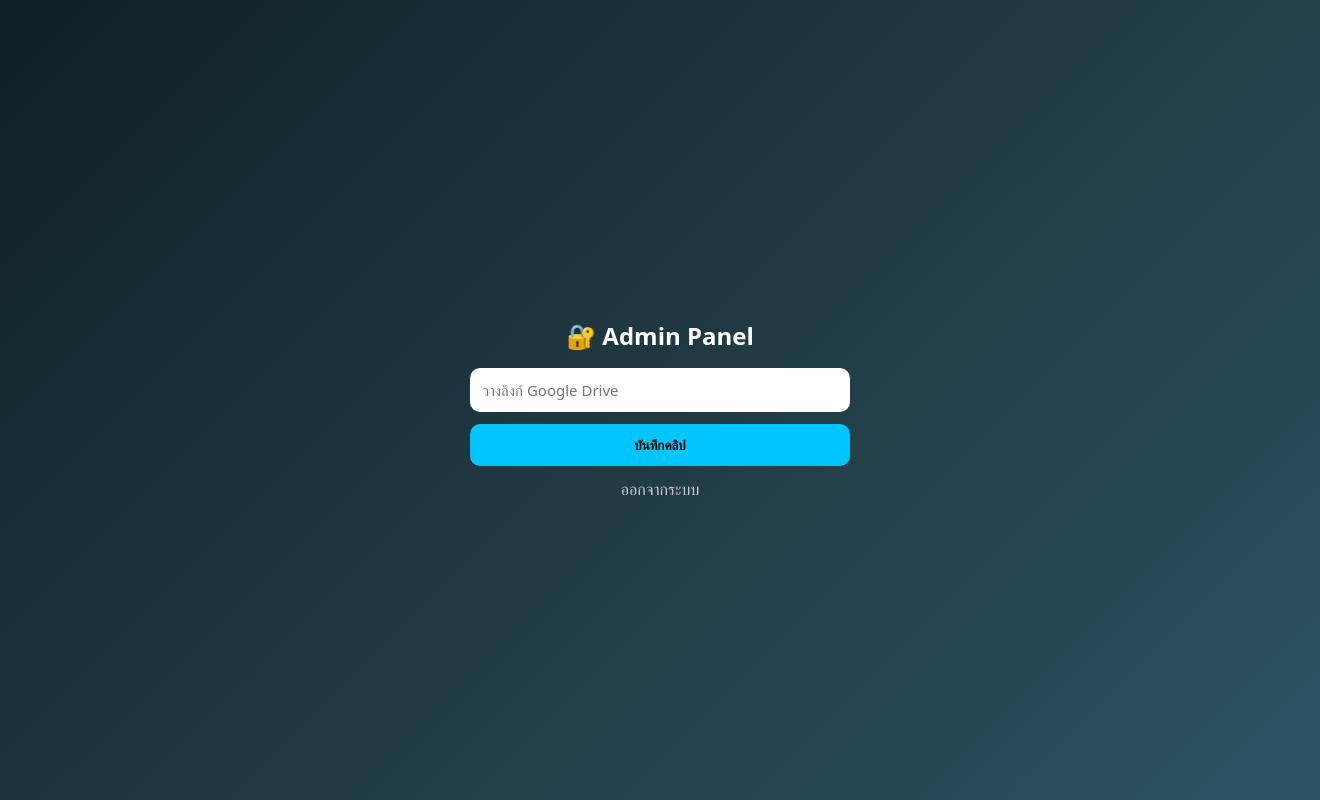
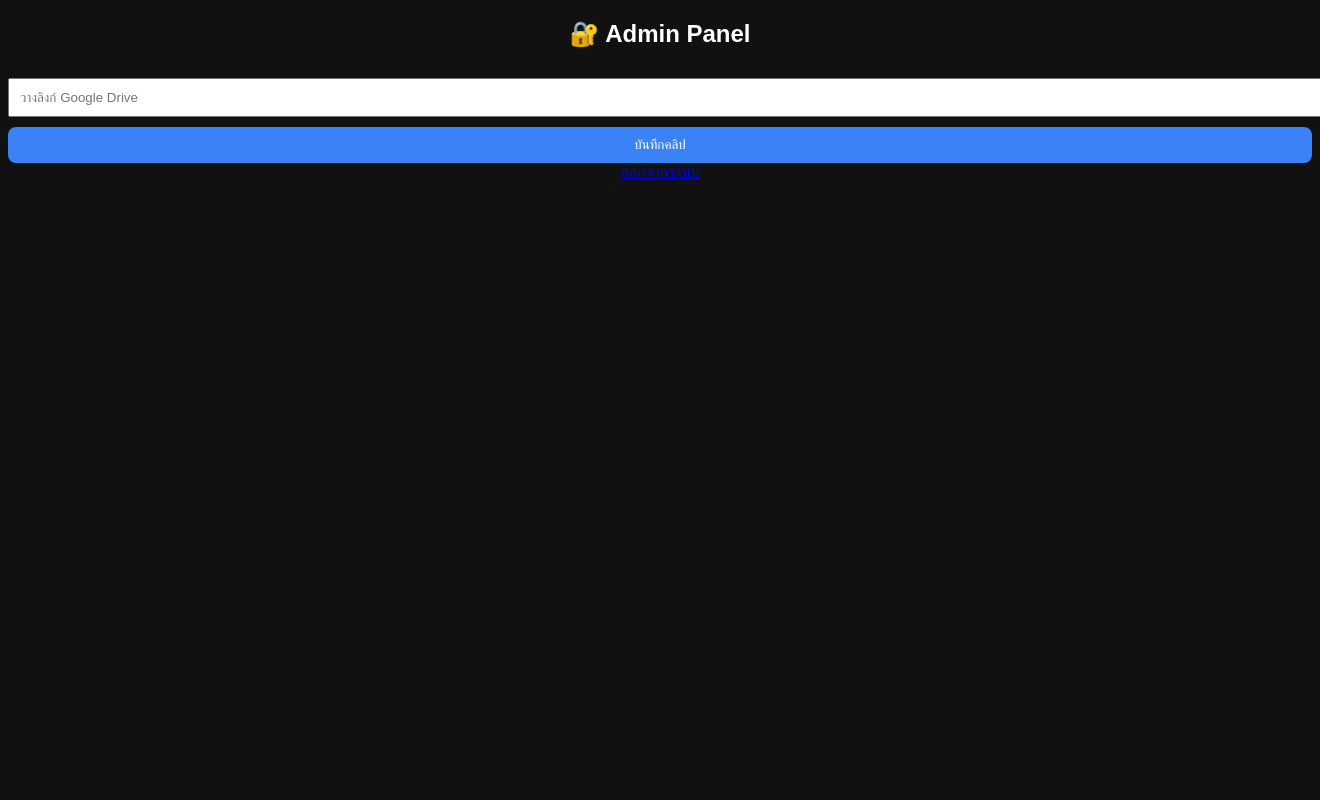
Before and after one commit to Phechr2025/video, a Flask app: page /admin in a window 1320 px wide; the page is wider, and only the part inside the window is pictured. Run offline with Flask 3, Linux system fonts and the light colour scheme; the visitor is signed in with stand-in values (Sample User, id 1).

Commit message:
Update style.css

```diff
--- a/static/style.css
+++ b/static/style.css
@@ -1,97 +1,5 @@
-* {
-  box-sizing: border-box;
-  font-family: system-ui, sans-serif;
-}
-
-body {
-  margin: 0;
-  min-height: 100vh;
-  background: linear-gradient(135deg, #0f2027, #203a43, #2c5364);
-  display: flex;
-  justify-content: center;
-  align-items: center;
-  color: #fff;
-}
-
-.container {
-  width: 100%;
-  max-width: 900px;
-  padding: 20px;
-  text-align: center;
-}
-
-.small {
-  max-width: 420px;
-}
-
-h1, h2 {
-  margin-bottom: 16px;
-}
-
-.video-box {
-  position: relative;
-  padding-top: 56.25%;
-  border-radius: 16px;
-  overflow: hidden;
-  background: #000;
-  box-shadow: 0 20px 40px rgba(0,0,0,0.45);
-}
-
-.video-box iframe {
-  position: absolute;
-  inset: 0;
-  width: 100%;
-  height: 100%;
-  border: none;
-}
-
-/* บังปุ่มเปิดหน้าต่างใหม่ + เมนู Google Drive */
-.block-google-ui {
-  position: absolute;
-  top: 0;
-  right: 0;
-  width: 90px;
-  height: 70px;
-  z-index: 10;
-}
-
-input {
-  width: 100%;
-  padding: 12px;
-  margin-bottom: 12px;
-  border-radius: 10px;
-  border: none;
-  font-size: 15px;
-}
-
-button {
-  width: 100%;
-  padding: 12px;
-  border-radius: 10px;
-  border: none;
-  background: #00c6ff;
-  font-weight: bold;
-  cursor: pointer;
-}
-
-button:hover {
-  opacity: 0.9;
-}
-
-.error {
-  color: #ff6b6b;
-  margin-bottom: 10px;
-}
-
-.logout {
-  display: block;
-  margin-top: 12px;
-  color: #ccc;
-  text-decoration: none;
-}
-
-@media (max-width: 600px) {
-  .container {
-    padding: 14px;
-  }
-}
+body { background:#111; color:#fff; font-family:sans-serif; text-align:center }
+.card { background:#1e1e1e; padding:20px; width:300px; margin:40px auto; border-radius:12px }
+input, button { width:100%; padding:10px; margin-top:10px }
+button { background:#3b82f6; color:white; border:none; border-radius:8px }
+.btn { display:inline-block; margin-top:15px; color:#3b82f6 }
```
